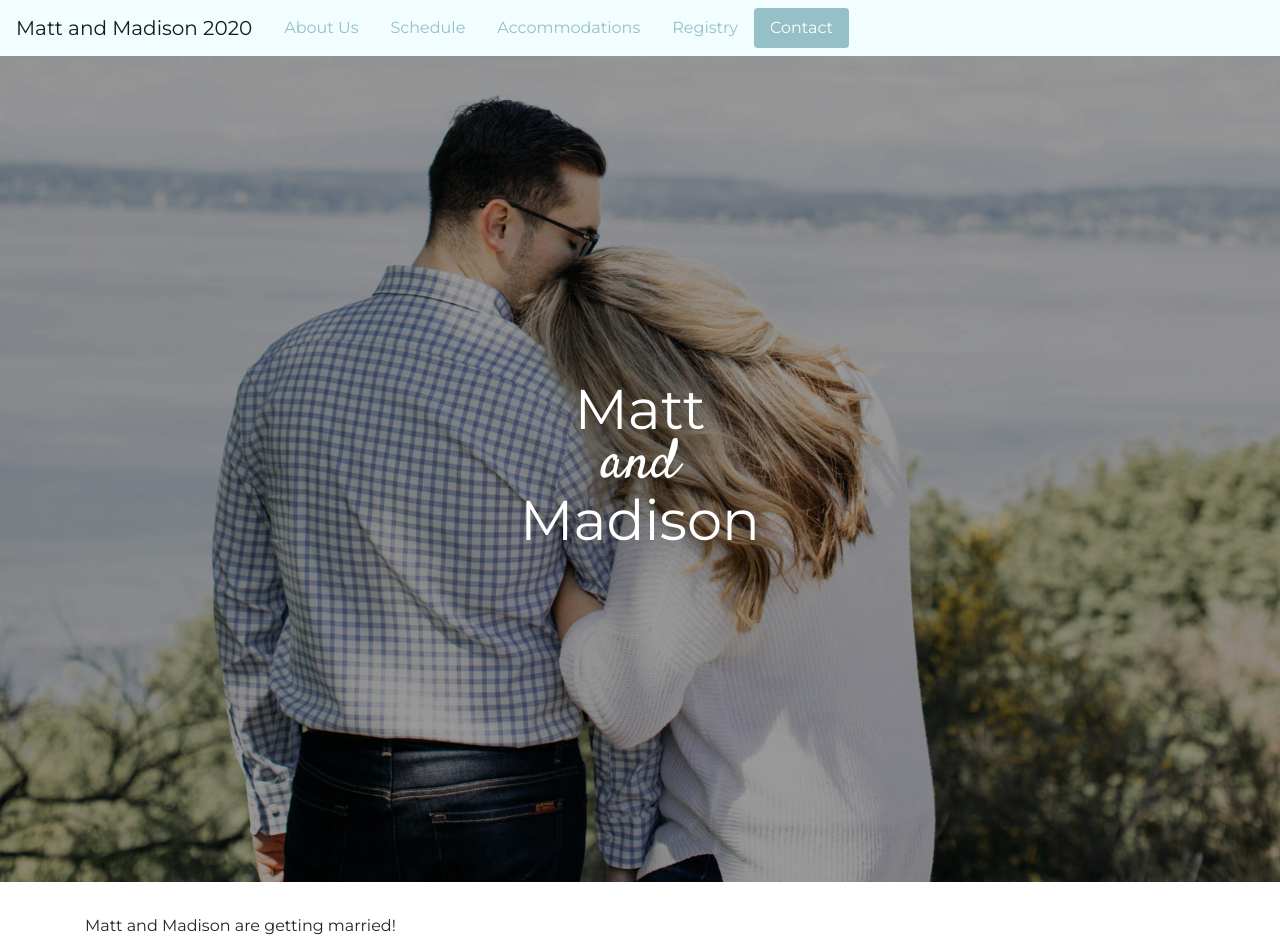
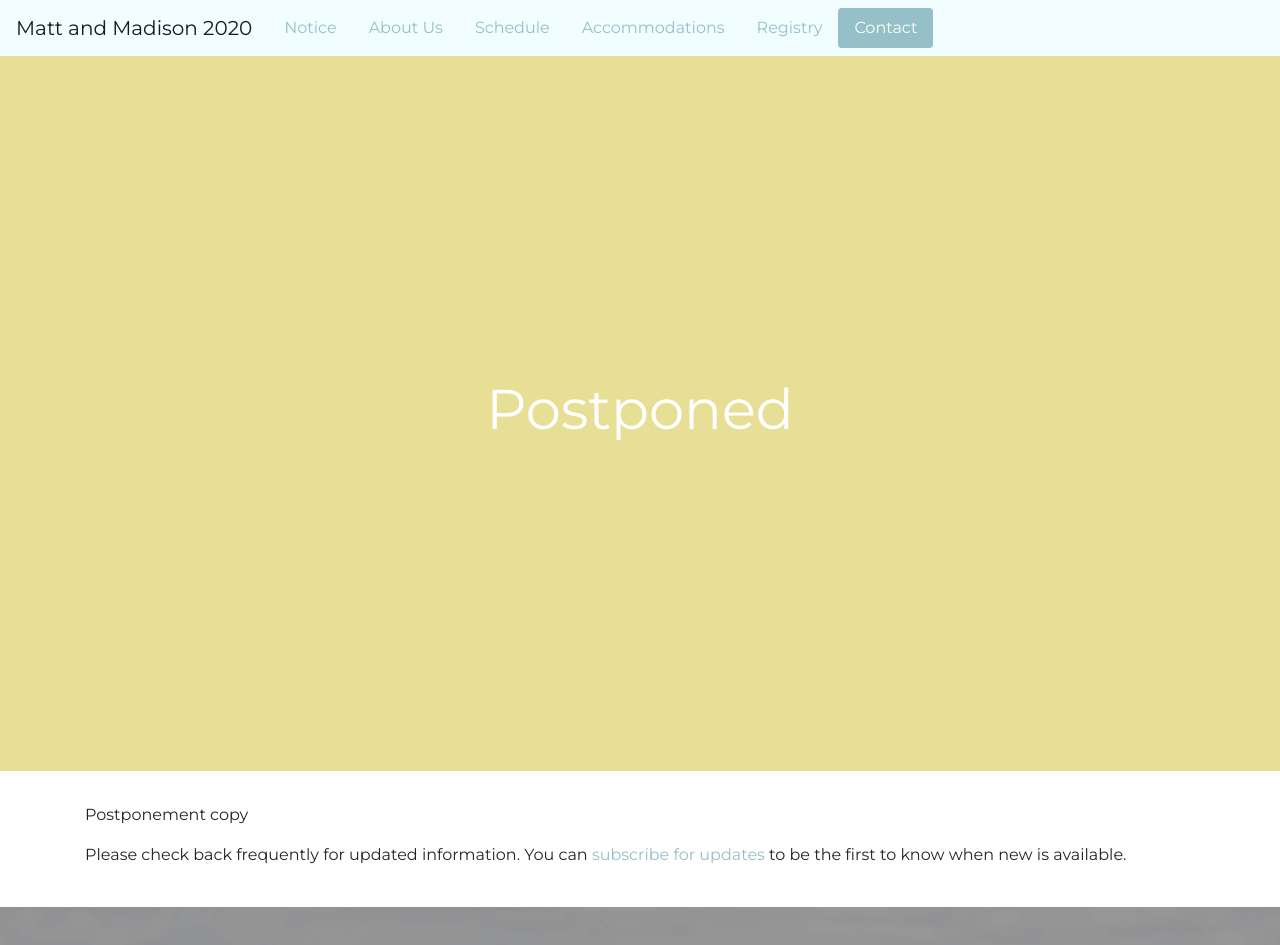
Before and after one commit to mpace965/mpace965.github.io, a website built with webpack: page src/index.html in a window 1280 px wide. Shown: the top 945 px of the page. Built offline with nearby package versions, Linux system fonts and the light colour scheme; a script that the page names is missing.

Commit message:
Add postponement section

```diff
--- a/src/index.html
+++ b/src/index.html
@@ -28,6 +28,9 @@
             <div class="collapse navbar-collapse" id="navbarSupportedContent">
                 <ul class="nav nav-pills mr-auto">
                     <li class="nav-item">
+                        <a class="nav-link" href="#notice">Notice</a>
+                    </li>
+                    <li class="nav-item">
                         <a class="nav-link" href="#about">About Us</a>
                     </li>
                     <li class="nav-item">
@@ -48,6 +51,21 @@
             </div>
         </nav>
         <div>
+            <div id="notice">
+                <div class="jumbotron jumbotron-fluid mm-jumbotron-notice">
+                    <h1 align="center">Postponed</h1>
+                </div>
+                <div class="container">
+                    <p>Postponement copy</p>
+                    <p>
+                        Please check back frequently for updated information.
+                        You can
+                        <a href="#contact">subscribe for updates</a> to be the
+                        first to know when new is available.
+                    </p>
+                    <br />
+                </div>
+            </div>
             <div id="about">
                 <div class="jumbotron jumbotron-fluid mm-jumbotron-about">
                     <div class="container">
--- a/src/styles/index.scss
+++ b/src/styles/index.scss
@@ -27,10 +27,10 @@ body {
     z-index: 1071;
 }
 
-@mixin mm-jumbotron($image-name) {
+@mixin mm-jumbotron($image-name: "", $bg-color: $primary) {
     @media only screen and (max-width: 720px) {
         @if str-length($image-name) == 0 {
-            background: $primary;
+            background: $bg-color;
         } @else {
             background: url("../assets/mobile/#{$image-name}")
                 rgba(0, 0, 0, 0.4);
@@ -53,7 +53,7 @@ body {
 
     @media only screen and (min-width: 721px) {
         @if str-length($image-name) == 0 {
-            background: $primary;
+            background: $bg-color;
         } @else {
             background: url("../assets/#{$image-name}") rgba(0, 0, 0, 0.4);
         }
@@ -87,6 +87,10 @@ body {
     }
 }
 
+.mm-jumbotron-notice {
+    @include mm-jumbotron("", $warning);
+}
+
 .mm-jumbotron-about {
     @include mm-jumbotron("bg1.jpg");
 }
@@ -104,7 +108,7 @@ body {
 }
 
 .mm-jumbotron-contact {
-    @include mm-jumbotron("");
+    @include mm-jumbotron();
 }
 
 .iframe-container {
```
